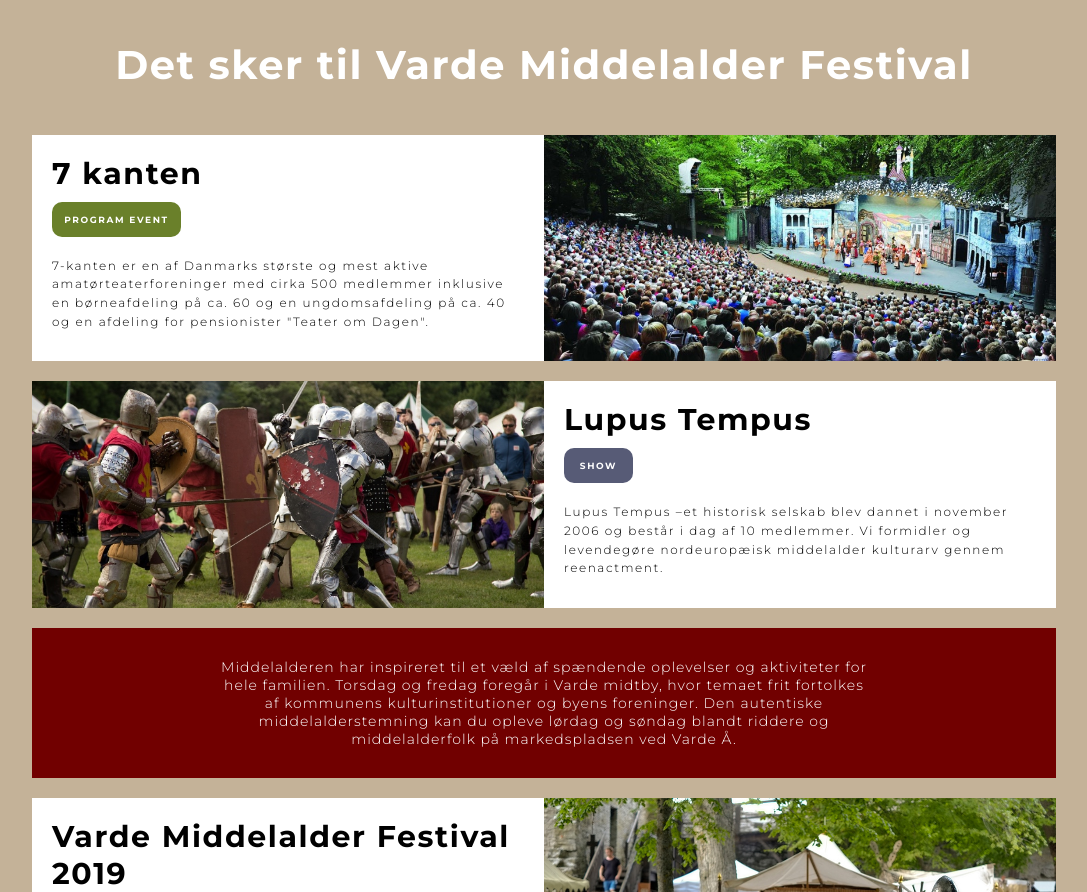
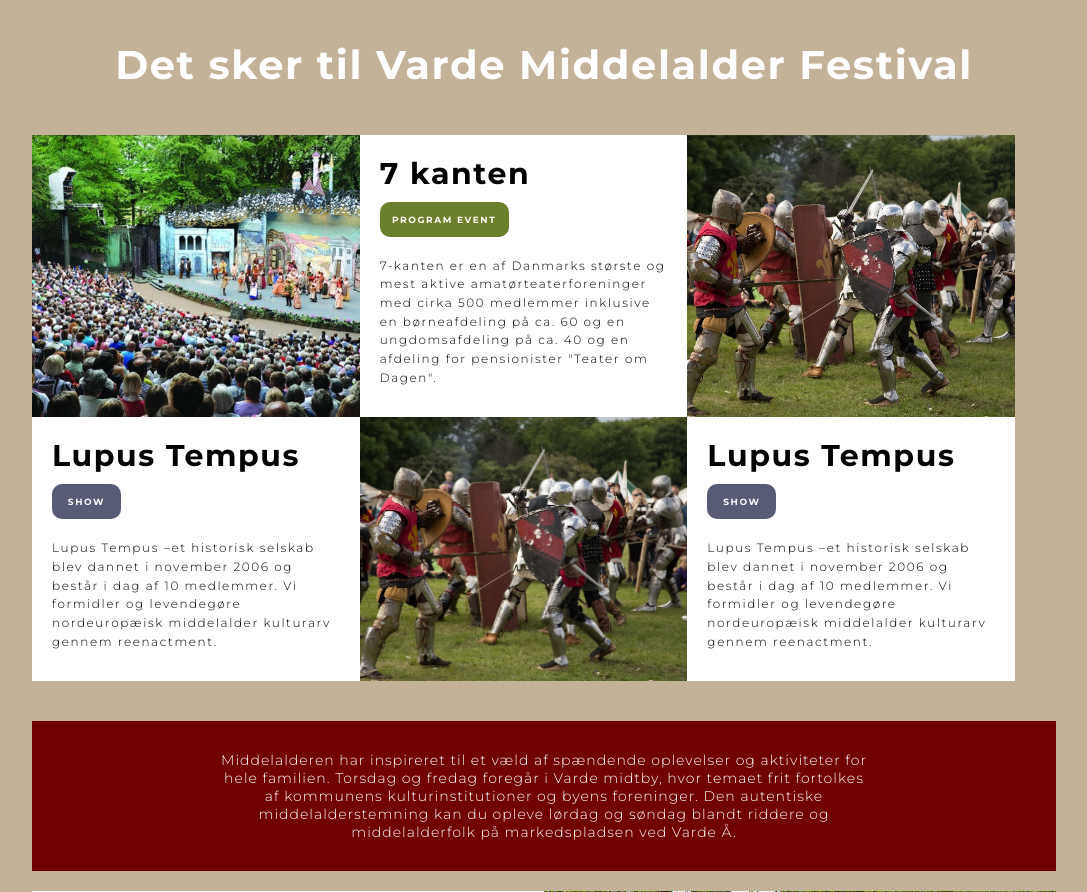
Before and after one commit to lagfoss/eksamensprojekt, a PHP site: page / in a window 1280 px wide. Shown: the part 740-1632 px from the top of the page, without its empty margins (96-1183 px from the left). Run offline with PHP 8.4, Linux system fonts and the light colour scheme.

Commit message:
event omrokering .....  :(

```diff
--- a/assets/css/styles.css
+++ b/assets/css/styles.css
@@ -326,7 +326,6 @@ section{
  background-image: url("../images/program_front.jpg");
  background-color: rgba(0,0,0,0.5);
  background-blend-mode: darken;
-
  background-position: center;
  background-size: cover;
 }
@@ -518,7 +517,6 @@ footer {
  .kort,
  .info{
    width: 32%;
-
    height: 180px;
    max-height: 180px;
 }
@@ -526,8 +524,7 @@ footer {
 .event_right1,
 .event_left2,
 .event_right2{
-  width: 50%;
-
+  width: 32%;
   min-height: 220px;
 }
 .info{
--- a/index.html
+++ b/index.html
@@ -61,6 +61,9 @@ Varde Middelalder Festival</div>
 
   <div class="indhold">
     <!-- 1 Event -->
+    <div class="event_right1">
+
+    </div>
       <div class="event_left1">
 
         <div class="event_kasse1">
@@ -72,13 +75,6 @@ Varde Middelalder Festival</div>
         </div>
 
       </div>
-      <div class="event_right1">
-
-      </div> <!-- 1 Event Slut -->
-
-<div class="space"></div>
-
-      <!-- 2 Event -->
       <div class="event_left2">
 
 
@@ -93,7 +89,27 @@ Varde Middelalder Festival</div>
                   <p>Lupus Tempus –et historisk selskab blev dannet i november 2006 og består i dag af 10 medlemmer.
 Vi formidler og levendegøre nordeuropæisk middelalder kulturarv gennem reenactment.</p>
           </div>
-        </div> <!-- 2 Event Slut -->
+      </div>
+      <div class="event_left2">
+
+
+      </div>
+      <div class="event_right2">
+
+        <div class="event_kasse2">
+          Lupus Tempus
+          <div class="rcorners2">
+            SHOW
+              </div>
+                  <p>Lupus Tempus –et historisk selskab blev dannet i november 2006 og består i dag af 10 medlemmer.
+Vi formidler og levendegøre nordeuropæisk middelalder kulturarv gennem reenactment.</p>
+          </div>
+      </div>
+      <!-- 1 Event Slut -->
+
+<div class="space"></div>
+
+
 
   </div>
 
```
Lines whose indentation alone changed are shown as unchanged.
